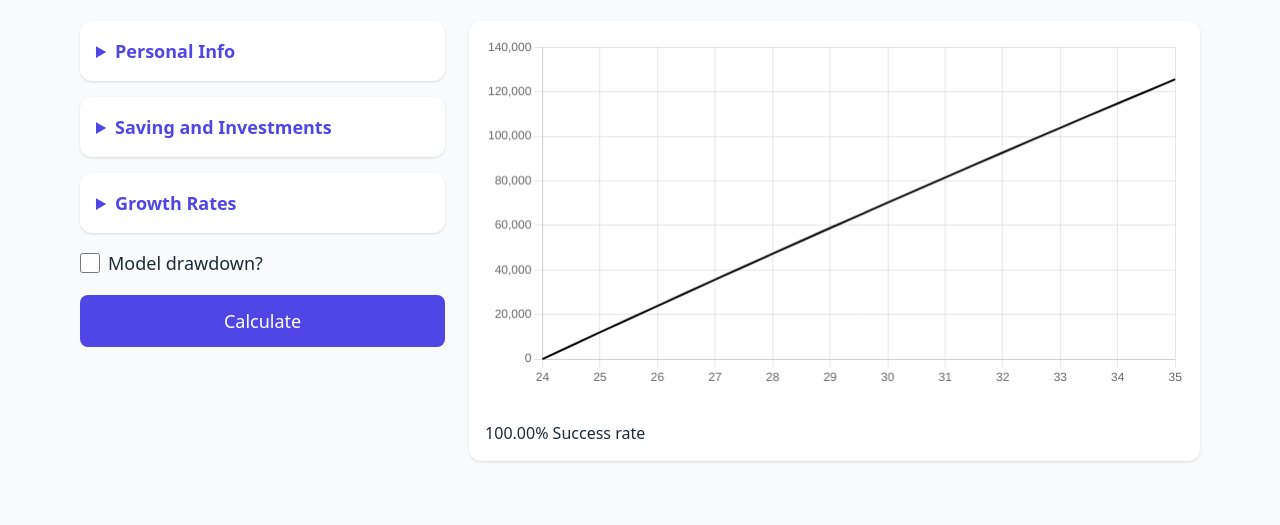
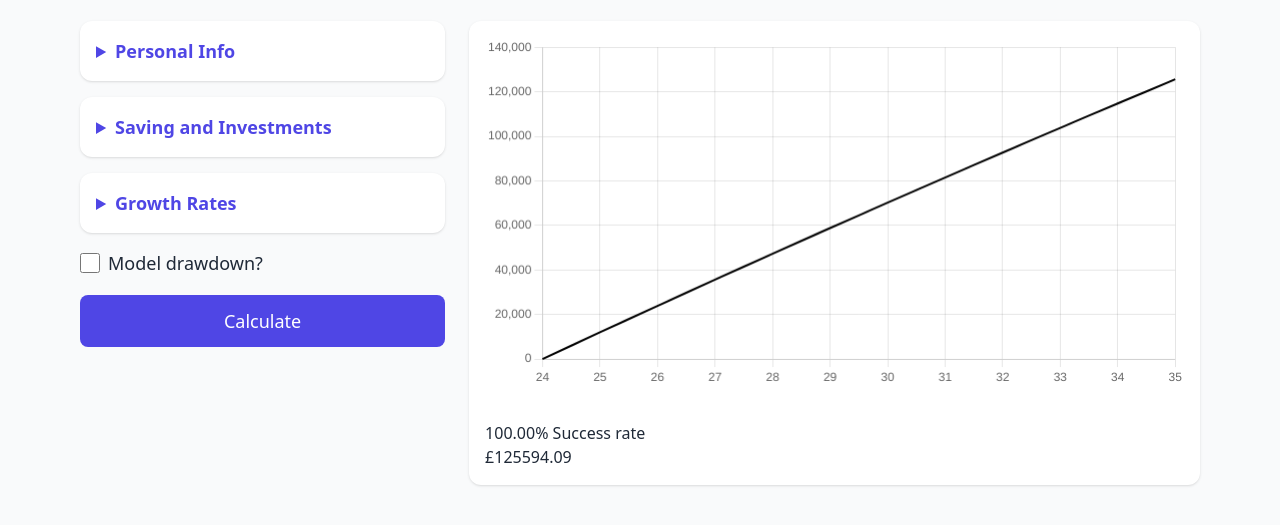
Before and after one commit to captaincaaaaveman/fire, a plain HTML site: page index.html in a window 1280 px wide. Shown: the part 79-604 px from the top of the page. Drawn offline with nearby package versions, Linux system fonts and the light colour scheme.

```diff
--- a/index.html
+++ b/index.html
@@ -128,6 +128,7 @@
           <canvas id="myChart"></canvas>
         </div>
         <h1 id="percentageSuccess"></h1>
+        <h1 id="finalValue"></h1>
       </div>
 
     </div>
--- a/js/calculations.js
+++ b/js/calculations.js
@@ -98,6 +98,7 @@
 
 const successCases = []
 const failureCases = []
+let medianFinalValue = 0;
 
 /**
  * Generates a 2D array of calculated datasets
@@ -202,6 +203,10 @@
   return 100 * successCases.length / (successCases.length+failureCases.length)
 }
 
+export function getFinalValue() {
+  return medianFinalValue
+}
+
 export function getChartDatasets(age, retirementAge, amount, percentage) {
   const { datasets, labels, colours } = getDatasets(age, retirementAge, amount, percentage);
 
@@ -240,6 +245,7 @@
     } else {
       borderColor = "#000000FF"; // 50
       borderWidth = 2
+      medianFinalValue = finalValue
     }
 
    borderColor = finalValue < 0 ? "#ff0000aa" : borderColor;
--- a/js/main.js
+++ b/js/main.js
@@ -1,5 +1,5 @@
 // --- Show screen function ---
-import { getChartDatasets, getSuccessPercentage } from './calculations.js';
+import { getChartDatasets, getSuccessPercentage, getFinalValue } from './calculations.js';
 import { saveModel, loadModel } from "./storage.js";
 import { model } from "./model.js";
 import { debounce } from "./utils.js";
@@ -132,6 +132,18 @@
   } else {
     heading.textContent = "—";
   }
+
+  const fvheading = document.getElementById("finalValue");
+  if (!fvheading) return;
+
+  const finalValue = getFinalValue();
+
+  if (finalValue !== undefined && !isNaN(success)) {
+    fvheading.textContent = `£${finalValue.toFixed(2)}`;
+  } else {
+    fvheading.textContent = "—";
+  }
+
 }
 
 
```
